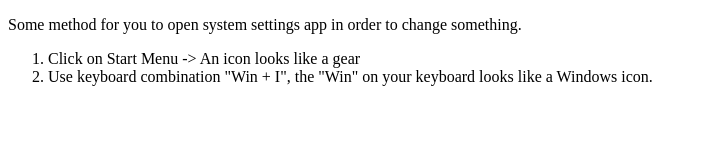
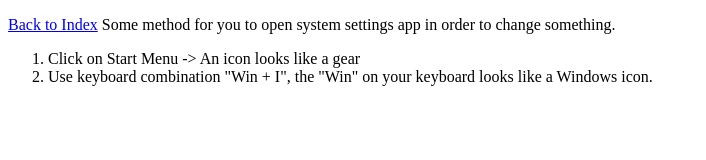
Before and after one commit to mhtvsSFrpHdE/Highly-Configured-Windows-System, a plain HTML site: page Pages/HowTo/OpenSettingsWindows10.html in a window 1280 px wide. Shown: the whole page, without its empty margins (0-706 px from the left). Drawn offline with Linux system fonts and the light colour scheme.

Commit message:
Add back to index button for settings app how to

```diff
--- a/Pages/HowTo/OpenSettingsWindows10.html
+++ b/Pages/HowTo/OpenSettingsWindows10.html
@@ -6,6 +6,7 @@
     </head>
     <body>
         <p>
+            <a href=/Index.html>Back to Index</a>
             Some method for you to open system settings app in order to change something.
             <ol>
                 <li>
```
